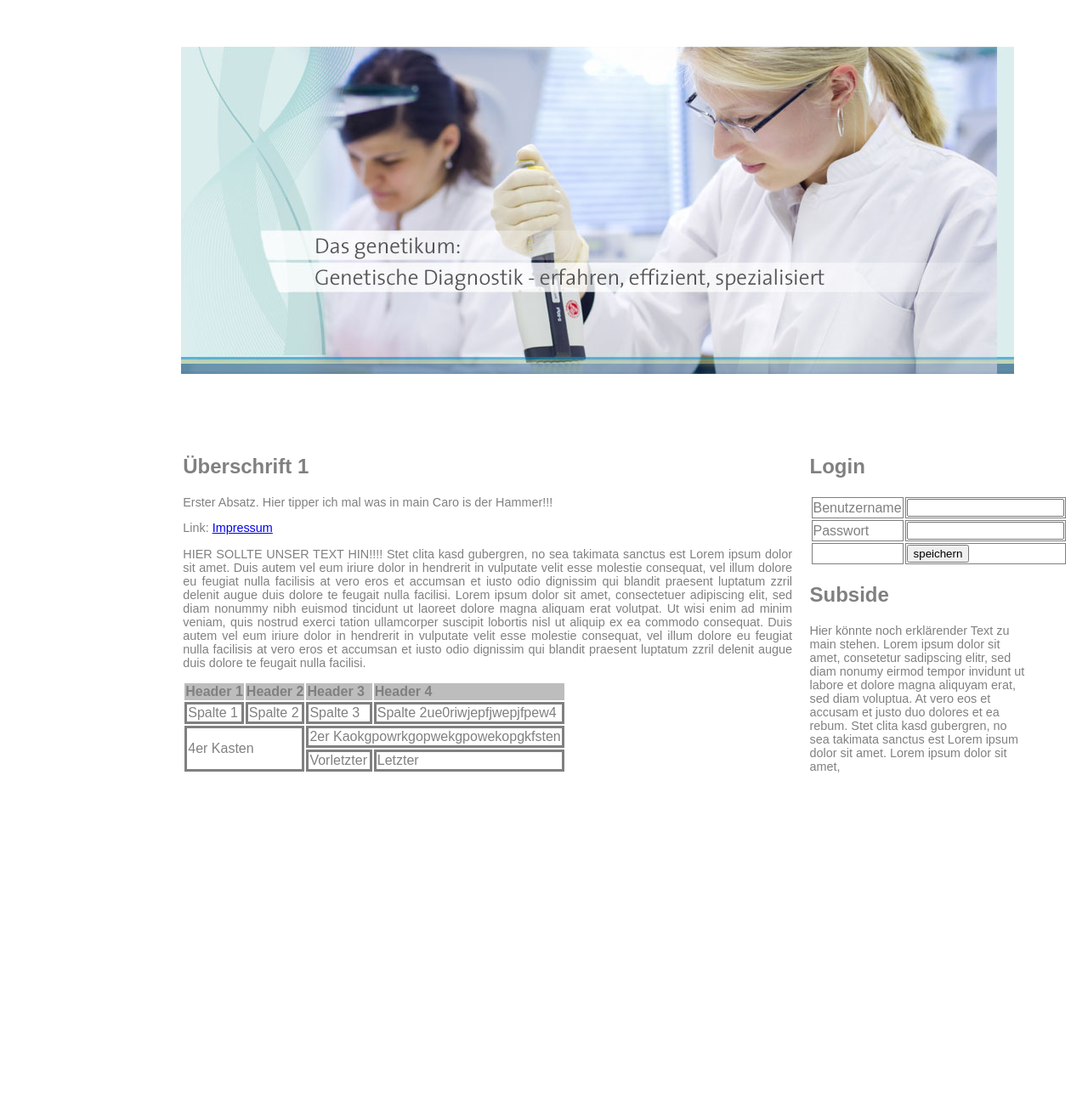
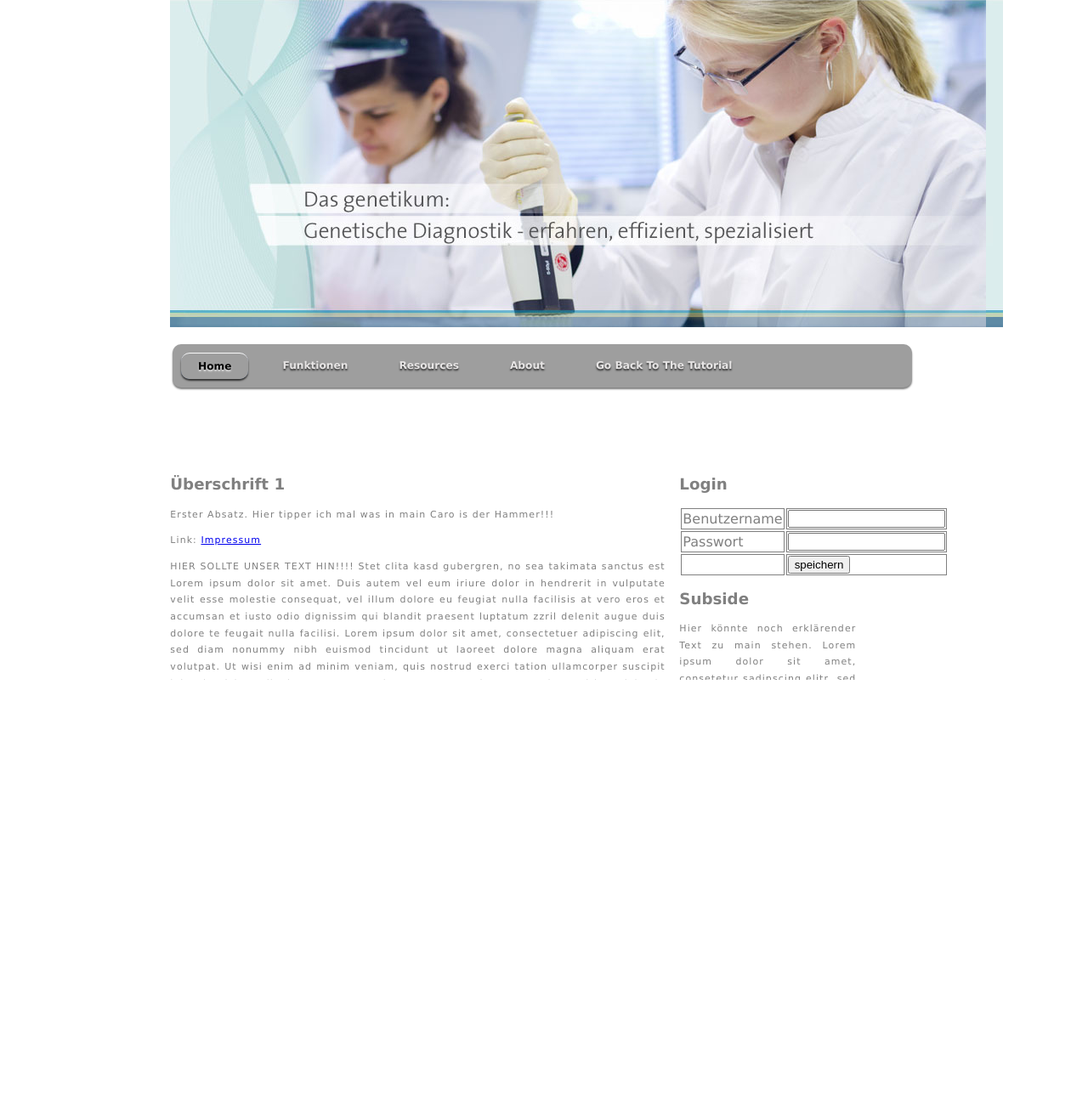
Before and after one commit to schmitzekater/Projektarbeit, a PHP site: page / in a window 1280 px wide. Shown: the whole page at 85% size. After the commit the page ends 800 px from the top, so only its background shows below. Run offline with PHP 8.4, Linux system fonts and the light colour scheme; grey boxes are pictures that could not be loaded.

Commit message:
Hi Alex, hab mal ein Men? gebastelt! Wie findest du es?

```diff
--- a/Projektarbeit_Team_Neu-Ulm/css/main.css
+++ b/Projektarbeit_Team_Neu-Ulm/css/main.css
@@ -1,4 +1,3 @@
-
 html,body,content,article {
 	width:100%;
 	height:100%;
@@ -6,6 +5,7 @@ html,body,content,article {
 }
 
 body {
+	z-index: 1;
 	font-family: Arial, Helvetica, sans-serif;
 	font-size: 100.01%;
 	font-weight: normal;
@@ -26,7 +26,7 @@ header > div#menu{
 
 }
 header{
-
+	z-index: 2;
 	border-bottom-left-radius:7px;
 	border-bottom-right-radius:7px;
 	margin-bottom:15px;
@@ -36,11 +36,12 @@ header{
 
 }
 article {
+
 	position: relative;
 	top: 10%;
-	width: 80%;
+	width: 65%;
 	left: 15%;
-	margin-top: 200px;
+	margin-top: 0px;
 
 }
 aside {
@@ -64,6 +65,8 @@ article > div#subside {
 	padding: 1%;
 
 }
+
+
 div table	{
 	border-style: none;
 	background: none;
@@ -80,12 +83,17 @@ header {
 	top: 0.5%;
 	width: 100%;
 }
+
+
+
+
 footer {
 	font-size: 1.1em;
 	font-weight: bolder;
 	text-align: center;
 	text-shadow: 3px;
 	height: 5%;
+	margin-left:70px;
 	font-family: "Lucida Console", "Courier New";
 	bottom: 1px;
 	width: 100%;
@@ -103,14 +111,3 @@ td {
 	border-style: solid;
 	border-radius: 2;
 }
-#time {
-	position: fixed;
-	font-size:0.7em;
-	bottom: 10px;
-	background: #ff9999;
-	left: 10px;
-	width: 120px;
-	z-index: 10;
-	color: #567;
-	border: 1px solid
-}
--- a/Projektarbeit_Team_Neu-Ulm/css/menu.css
+++ b/Projektarbeit_Team_Neu-Ulm/css/menu.css
@@ -1 +1,118 @@
-<!-- CSS-Styles für das Menu -->
+
+
+/* main menu styles */
+#nav {
+	z-index: 2;
+    display:inline-block;
+    width:68%;
+    margin:0px auto;
+    margin-left:203px;
+    margin-top:220px;
+    padding:0px;
+    background:#E0EEEE url(../images/bg.png) repeat-x 0 -110px;
+
+    border-radius:10px; /*some css3*/
+    -moz-border-radius:10px;
+    -webkit-border-radius:10px;
+    box-shadow:0 2px 2px rgba(0,0,0, .5);
+    -moz-box-shadow:0 2px 2px rgba(0,0,0, .5);
+    -webkit-box-shadow:0 2px 2px rgba(0,0,0, .5);
+}
+#nav li {
+    margin:10px;
+    float:left;
+    position:relative;
+    list-style:none;
+}
+#nav a {
+    font-weight:bold;
+    color:#e7e5e5;
+    text-decoration:none;
+    display:block;
+    padding:8px 20px;
+
+    border-radius:10px; /*some css3*/
+    -moz-border-radius:10px;
+    -webkit-border-radius:10px;
+    text-shadow:0 2px 2px rgba(0,0,0, .7);
+}
+
+/* selected menu element */
+#nav .current a, #nav li:hover > a {
+    background:#7788aa url(../images/bg.png) repeat-x 0 -20px;
+    color:#000;
+    border-top:1px solid #f8f8f8;
+
+    box-shadow:0 2px 2px rgba(0,0,0, .7); /*some css3*/
+    -moz-box-shadow:0 2px 2px rgba(0,0,0, .7);
+    -webkit-box-shadow:0 2px 2px rgba(0,0,0, .7);
+    text-shadow:0 2px 2px rgba(255,255,255, 0.7);
+}
+
+/* sublevels */
+#nav ul li:hover a, #nav li:hover li a {
+    background:none;
+    border:none;
+    color:#000;
+}
+#nav ul li a:hover {
+    background:#335599 url(../images/bg.png) repeat-x 0 -100px;
+    color:#fff;
+
+    border-radius:10px; /*some css3*/
+    -moz-border-radius:10px;
+    -webkit-border-radius:10px;
+    text-shadow:0 2px 2px rgba(0,0,0, 0.7);
+}
+
+#nav ul li:first-child > a {
+    -moz-border-radius-topleft:10px; /*some css3*/
+    -moz-border-radius-topright:10px;
+    -webkit-border-top-left-radius:10px;
+    -webkit-border-top-right-radius:10px;
+}
+#nav ul li:last-child > a {
+    -moz-border-radius-bottomleft:10px; /*some css3*/
+    -moz-border-radius-bottomright:10px;
+    -webkit-border-bottom-left-radius:10px;
+    -webkit-border-bottom-right-radius:10px;
+}
+
+/* drop down */
+#nav li:hover > ul {
+    opacity:1;
+    visibility:visible;
+}
+#nav ul {
+    opacity:0;
+    visibility:hidden;
+    padding:0;
+    width:175px;
+    position:absolute;
+    background:#D3D3D3 url(../images/bg.png) repeat-x 0 0;
+    border:1px solid #838B8B;
+
+    border-radius:10px; /*some css3*/
+    -moz-border-radius:10px;
+    -webkit-border-radius:10px;
+    box-shadow:0 2px 2px rgba(0,0,0, .5);
+    -moz-box-shadow:0 2px 2px rgba(0,0,0, .5);
+    -webkit-box-shadow:0 2px 2px rgba(0,0,0, .5);
+
+    -moz-transition:opacity .25s linear, visibility .1s linear .1s;
+    -webkit-transition:opacity .25s linear, visibility .1s linear .1s;
+    -o-transition:opacity .25s linear, visibility .1s linear .1s;
+    transition:opacity .25s linear, visibility .1s linear .1s;
+}
+#nav ul li {
+    float:none;
+    margin:0;
+}
+#nav ul a {
+    font-weight:normal;
+    text-shadow:0 2px 2px rgba(255,255,255, 0.7);
+}
+#nav ul ul {
+    left:160px;
+    top:0px;
+}
--- a/Projektarbeit_Team_Neu-Ulm/index.php
+++ b/Projektarbeit_Team_Neu-Ulm/index.php
@@ -1,4 +1,4 @@
-<!DOCTYPE html>
+<html>
 <!-- Der HTML5-Doctype ist wirklich so simpel. ;) -->
 <html xmlns="http://www.w3.org/1999/xhtml">
 <head>
@@ -6,18 +6,63 @@
 	<meta http-equiv="Content-Type" content="text/html; charset=utf-8" />
 	<link rel="stylesheet" type="text/css" href="./css/menu.css" />
 	<link rel="stylesheet" type="text/css" href="./css/main.css" />
+	<link rel="stylesheet" href="css/style.css" type="text/css" media="screen">
 	<script type="text/javascript" src="checks.js">	</script>
 
+</head>
 
-</head>
 <body>
+<header>
 
-<header>
-	<img src ="Bilder/bg_header_start_01.jpg"
+<img src ="Bilder/bg_header_start_01.jpg"
 	header id="headerpicture">
+
 </header>
+<ul id="nav">
+        <li class="current"><a href="http://www.script-tutorials.com/">Home</a></li>
+        <li><a href="http://www.script-tutorials.com/">Funktionen</a>
+            <ul>
+                <li><a href="http://www.script-tutorials.com/category/html-css/">Gen laden</a></li>
+                <li><a href="http://www.script-tutorials.com/category/jquery/">Mutationslisten laden</a>
+                    <ul>
+                        <li><a href="http://www.script-tutorials.com/category/jquery/">Missense/Nonsense</a></li>
+                        <li><a href="http://www.script-tutorials.com/category/javascript/">Deletionen</a></li>
+                        <li><a href="http://www.genetikum.de/">Duplikationen</a></li>
+                        <li><a href="http://www.kuschelmich.de/">Splicing</a></li>
+                    </ul>
+                </li>
 
-	<article>
+            </ul>
+        </li>
+        <li><a href="http://www.script-tutorials.com/category/resources/">Resources</a>
+            <ul>
+                <li><a href="http://www.script-tutorials.com/category/resources/">By category</a>
+                    <ul>
+                        <li><a href="http://www.script-tutorials.com/category/php/">PHP</a></li>
+                        <li><a href="http://www.script-tutorials.com/category/mysql/">MySQL</a></li>
+                        <li><a href="http://www.script-tutorials.com/category/xslt/">XSLT</a></li>
+                        <li><a href="http://www.script-tutorials.com/category/ajax/">Ajax</a></li>
+                    </ul>
+                </li>
+                <li><a href="http://www.script-tutorials.com/category/resources/">By tag name</a>
+                    <ul>
+                        <li><a href="http://www.script-tutorials.com/tag/captcha/">captcha</a></li>
+                        <li><a href="http://www.script-tutorials.com/tag/gallery/">gallery</a></li>
+                        <li><a href="http://www.script-tutorials.com/tag/animation/">animation</a></li>
+                    </ul>
+                </li>
+            </ul>
+        </li>
+        <li><a href="http://www.script-tutorials.com/about/">About</a></li>
+        <li><a href="http://www.script-tutorials.com/creating-css3-dropdown-menu/">Go Back To The Tutorial</a></li>
+ </ul>
+
+</body>
+
+<article>
+
+
+
 		<div id="main">
 			<h1>Überschrift 1</h1>
 			<p>Erster Absatz. Hier tipper ich mal was in main
@@ -97,6 +142,9 @@
 		</div>
 	</article>
 
+<footer>
 
-</body>
+<p>und was steht hier?</p>
+</footer>
+
 </html>
```
Also changed, not shown: Projektarbeit_Team_Neu-Ulm/php/Patienten-upload.php (added, +25 -0 lines), Projektarbeit_Team_Neu-Ulm/Bilder/bg.png (added), Projektarbeit_Team_Neu-Ulm/Bilder/bg_body_start.jpg (added), Projektarbeit_Team_Neu-Ulm/css/index.html (deleted), 5 other files.
